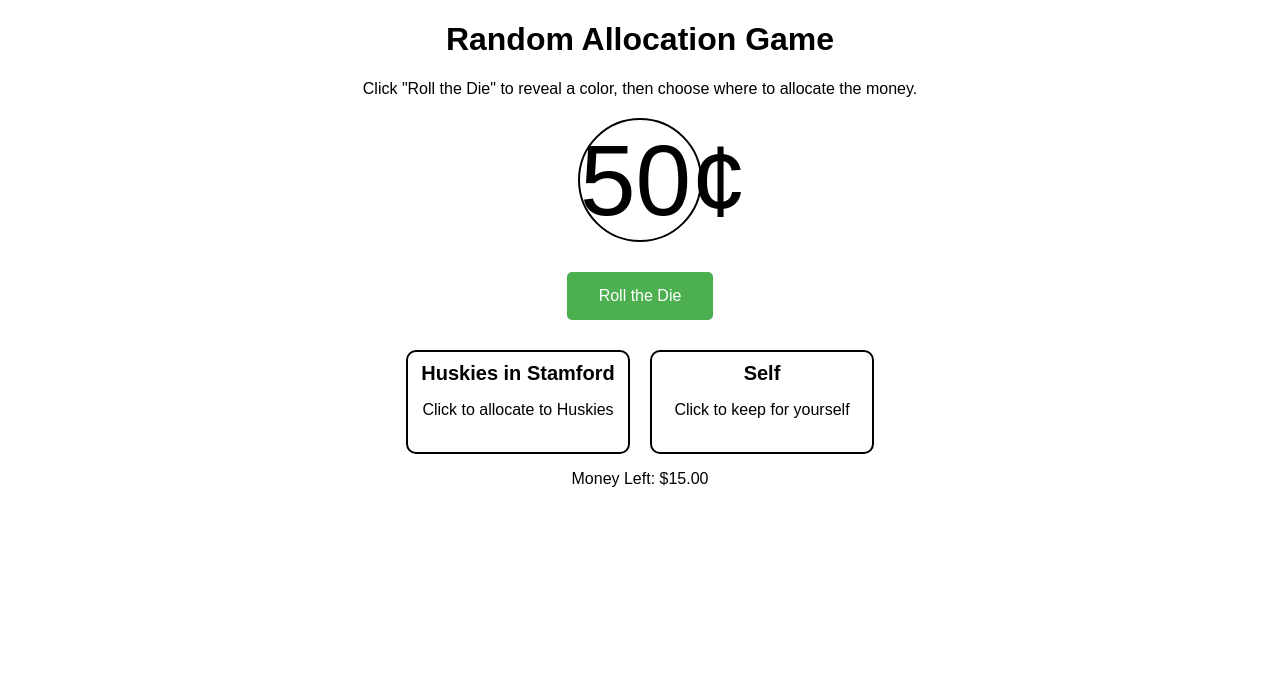
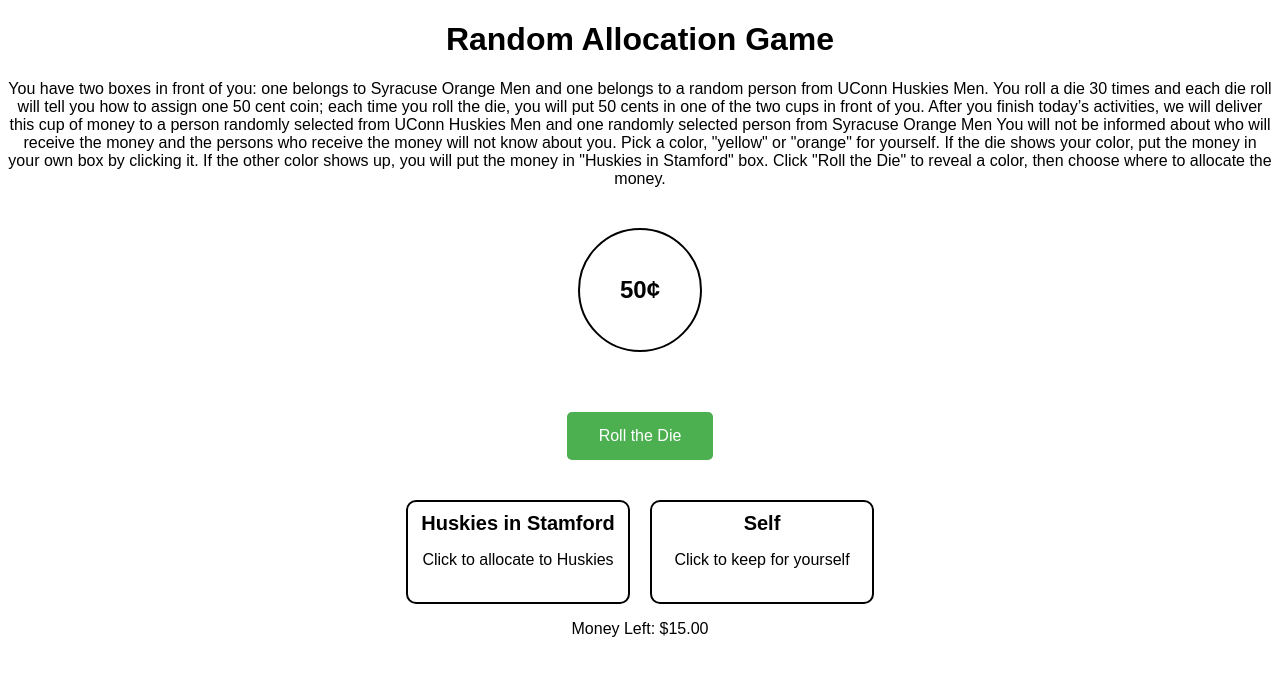
Before and after one commit to demiroglusevgi/allo, a plain HTML site: page index.html in a window 1280 px wide. Drawn offline with Linux system fonts and the light colour scheme.

Commit message:
Update index.html

```diff
--- a/index.html
+++ b/index.html
@@ -18,18 +18,20 @@
             font-size: 16px;
             cursor: pointer;
             border-radius: 5px;
-            margin: 10px;
+            margin: 20px; /* Increased margin for spacing */
         }
         .button:hover {
             background-color: #45a049;
         }
         .dice {
-            font-size: 100px;
-            margin: 20px auto;
-            display: block;
+            font-size: 24px;
+            font-weight: bold;
+            margin: 40px auto; /* Increased margin for more space */
+            display: flex;
+            align-items: center;
+            justify-content: center;
             width: 120px;
             height: 120px;
-            line-height: 120px;
             border-radius: 50%;
             border: 2px solid black;
             text-align: center;
@@ -65,7 +67,10 @@
 </head>
 <body>
     <h1>Random Allocation Game</h1>
-    <p>Click "Roll the Die" to reveal a color, then choose where to allocate the money.</p>
+     <p>You have two boxes in front of you: one belongs to Syracuse Orange Men and one belongs to a random person from UConn Huskies Men. You roll a die 30 times and each die roll will tell you how to assign one 50 cent coin; each time you roll the die, you will put 50 cents in one of the two cups in front of you. After you finish today’s activities, we will deliver this cup of money to a person randomly selected from UConn Huskies Men and one randomly selected person from Syracuse Orange Men You will not be informed about who will receive the money and the persons who receive the money will not know about you.
+
+        Pick a color, "yellow" or "orange" for yourself. If the die shows your color, put the money in your own box by clicking it. If the other color shows up, you will put the money in "Huskies in Stamford" box.
+        Click "Roll the Die" to reveal a color, then choose where to allocate the money.</p>
 
     <!-- Dice Result (Initially transparent with "50¢") -->
     <div class="dice" id="dice">50¢</div>
@@ -103,7 +108,8 @@
             if (!dieRolled) return;
             const dieResult = rollDie();
             document.getElementById('dice').style.backgroundColor = dieResult;
-            document.getElementById('dice').innerHTML = dieResult === 'orange' ? '🟠 50¢' : '🟡 50¢';
+            document.getElementById('dice').style.color = "black";
+            document.getElementById('dice').innerHTML = "50¢";
             document.getElementById('roll-die').disabled = true;
         }
 
```
